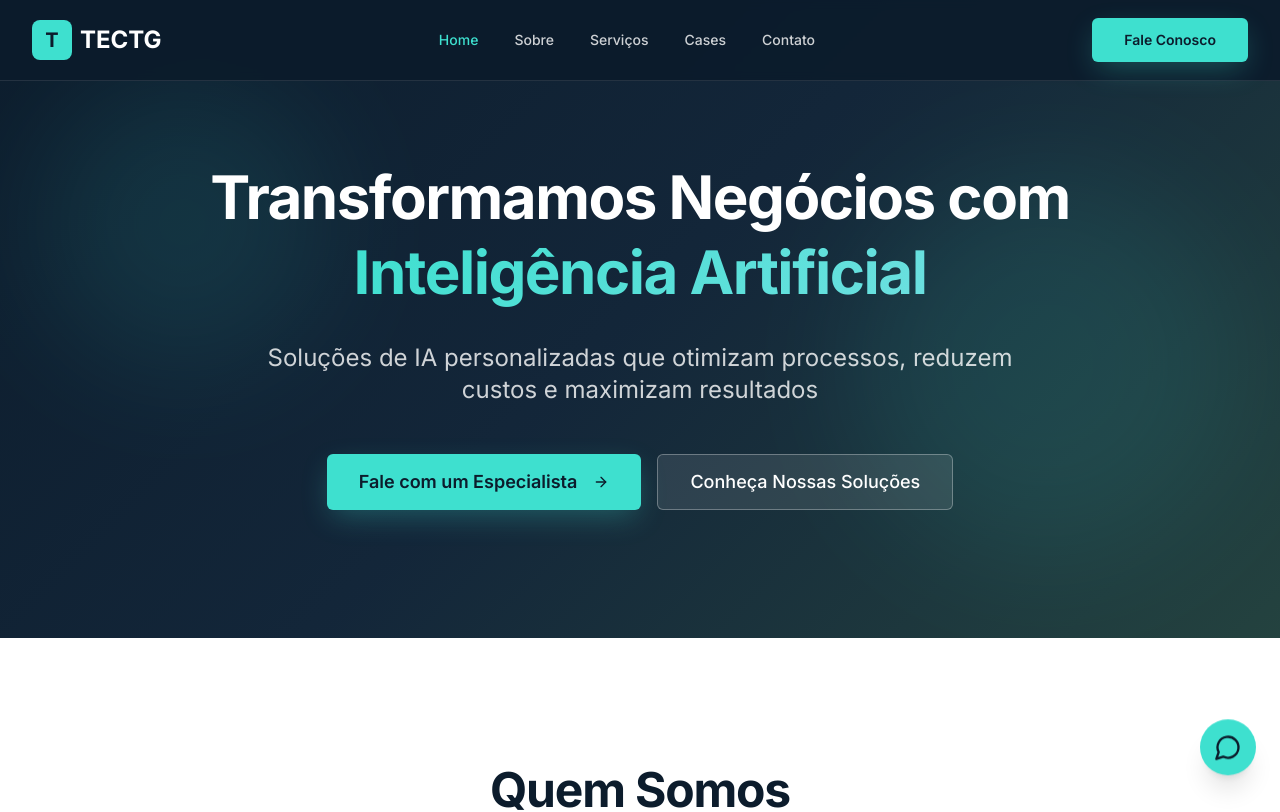
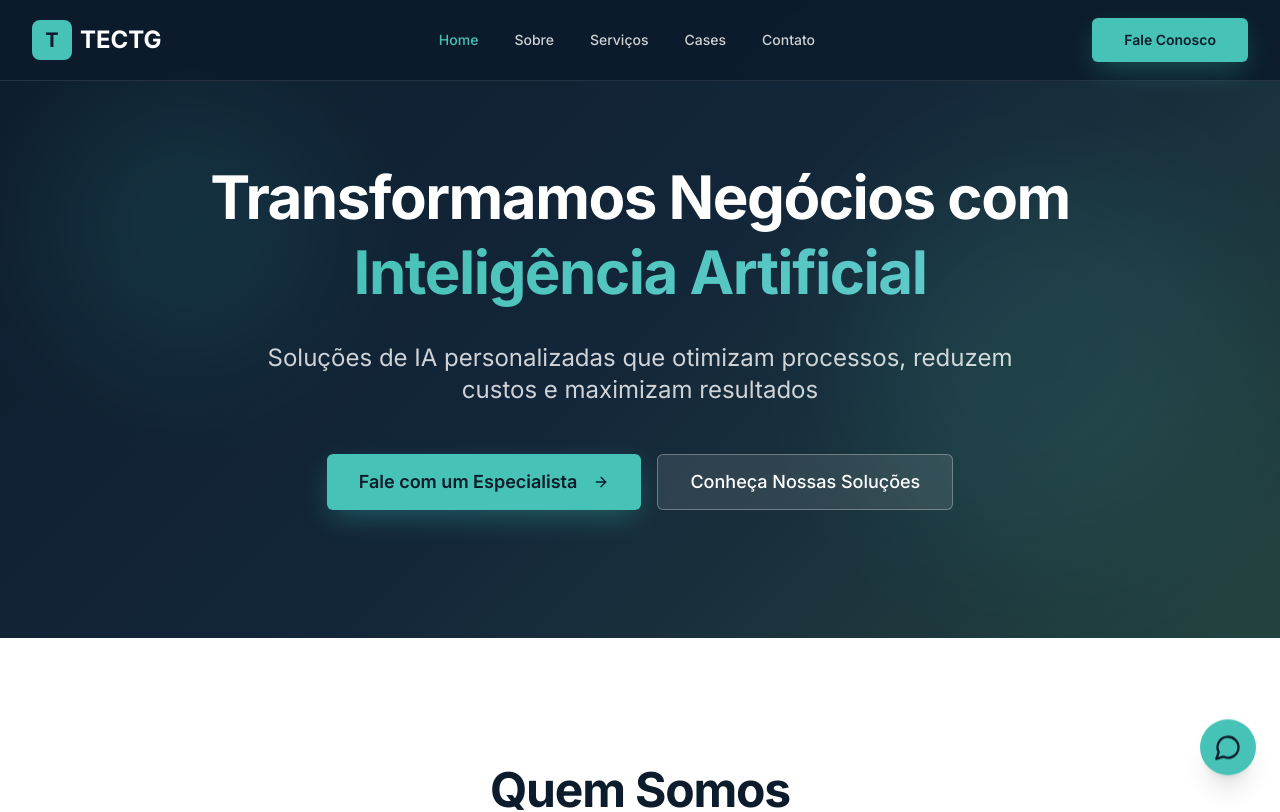
Before and after one commit to tectg-admin/tectg-ai-hub, a React (Vite) app: page / in a window 1280 px wide. Shown: the top 812 px of the page. Built offline with nearby package versions, Linux system fonts and the light colour scheme; the HTML template or start-up script is replaced by a standard one.

Commit message:
Refactor: Adjust accent color

```diff
--- a/src/index.css
+++ b/src/index.css
@@ -29,8 +29,8 @@ All colors MUST be HSL.
     --muted: 210 20% 96%;
     --muted-foreground: 210 15% 45%;
 
-    /* Accent: Turquoise #40E0D0 */
-    --accent: 174 72% 56%;
+    /* Accent: Turquoise suavizado */
+    --accent: 174 50% 52%;
     --accent-foreground: 210 57% 11%;
 
     --destructive: 0 84.2% 60.2%;
@@ -38,13 +38,13 @@ All colors MUST be HSL.
 
     --border: 210 20% 90%;
     --input: 210 20% 90%;
-    --ring: 174 72% 56%;
+    --ring: 174 50% 52%;
 
     --radius: 0.5rem;
 
     /* Gradients */
     --gradient-primary: linear-gradient(135deg, hsl(210, 57%, 11%) 0%, hsl(210, 50%, 20%) 100%);
-    --gradient-accent: linear-gradient(135deg, hsl(174, 72%, 56%) 0%, hsl(180, 65%, 65%) 100%);
+    --gradient-accent: linear-gradient(135deg, hsl(174, 50%, 52%) 0%, hsl(180, 50%, 58%) 100%);
     --gradient-hero: linear-gradient(135deg, hsl(210, 57%, 11%) 0%, hsl(210, 50%, 15%) 50%, hsl(174, 30%, 20%) 100%);
 
     /* Shadows */
@@ -78,7 +78,7 @@ All colors MUST be HSL.
     --muted: 210 50% 20%;
     --muted-foreground: 210 15% 70%;
 
-    --accent: 174 72% 56%;
+    --accent: 174 50% 52%;
     --accent-foreground: 210 57% 11%;
 
     --destructive: 0 62.8% 30.6%;
@@ -86,7 +86,7 @@ All colors MUST be HSL.
 
     --border: 210 50% 20%;
     --input: 210 50% 20%;
-    --ring: 174 72% 56%;
+    --ring: 174 50% 52%;
   }
 }
 
```
